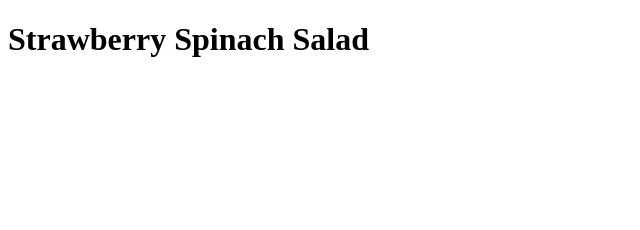
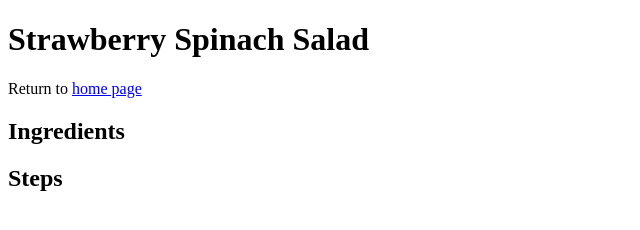
Before and after one commit to 3v3rdiaz/odin-recipes, a plain HTML site: page recipes/salad.html in a window 1280 px wide. Shown: the whole page, without its empty margins (0-640 px from the left). Drawn offline with Linux system fonts and the light colour scheme.

Commit message:
Actually add the recipe name, return to home page link & steps % ingredients

```diff
--- a/recipes/salad.html
+++ b/recipes/salad.html
@@ -7,5 +7,12 @@
 <html lang="en">
     <body>
         <h1>Strawberry Spinach Salad</h1>
+        <p>Return to <a href="../index.html">home page</a>
+            <h2>Ingredients
+
+            </h2>
+            <h2>Steps
+
+            </h2>
     </body>
 </html>
```
